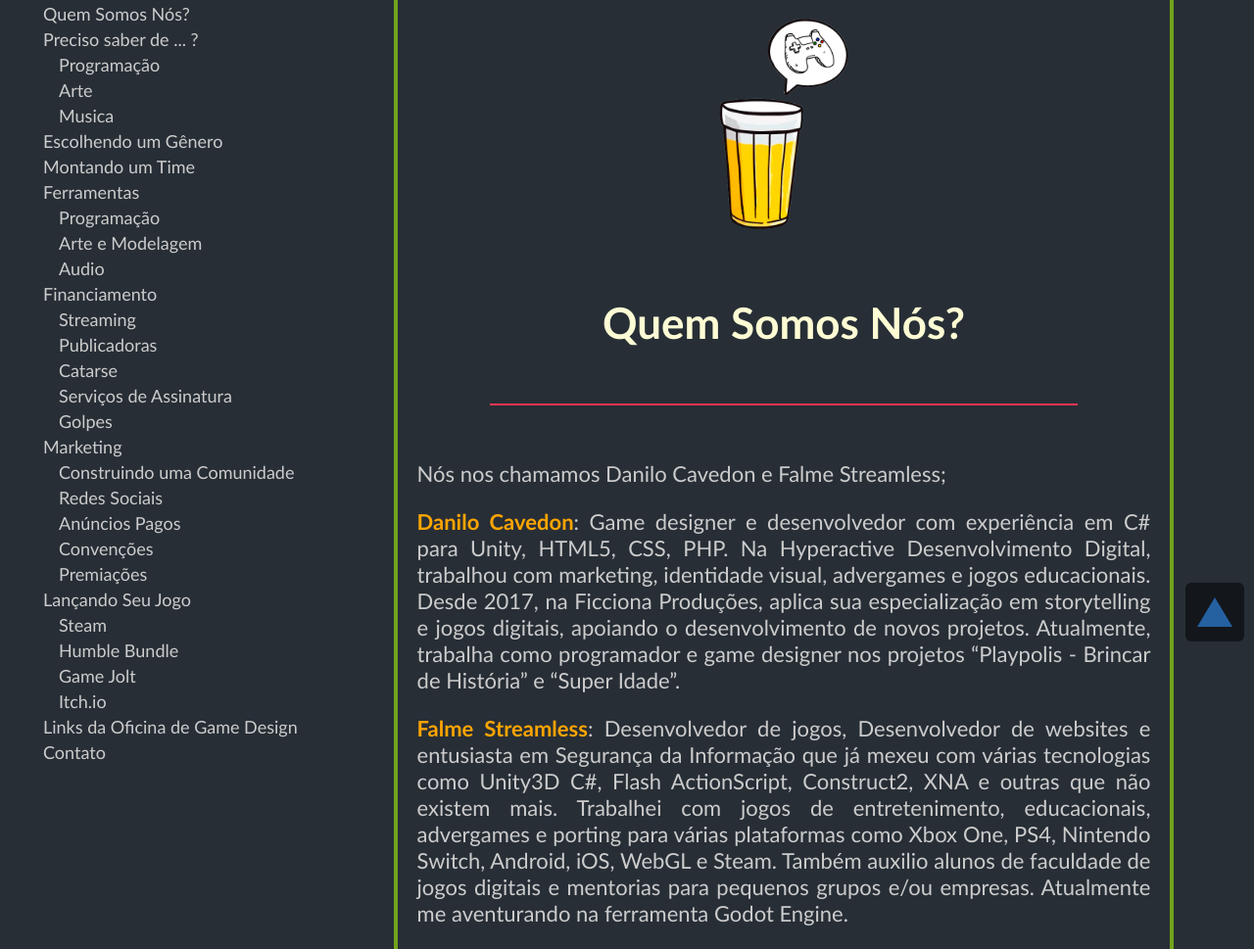
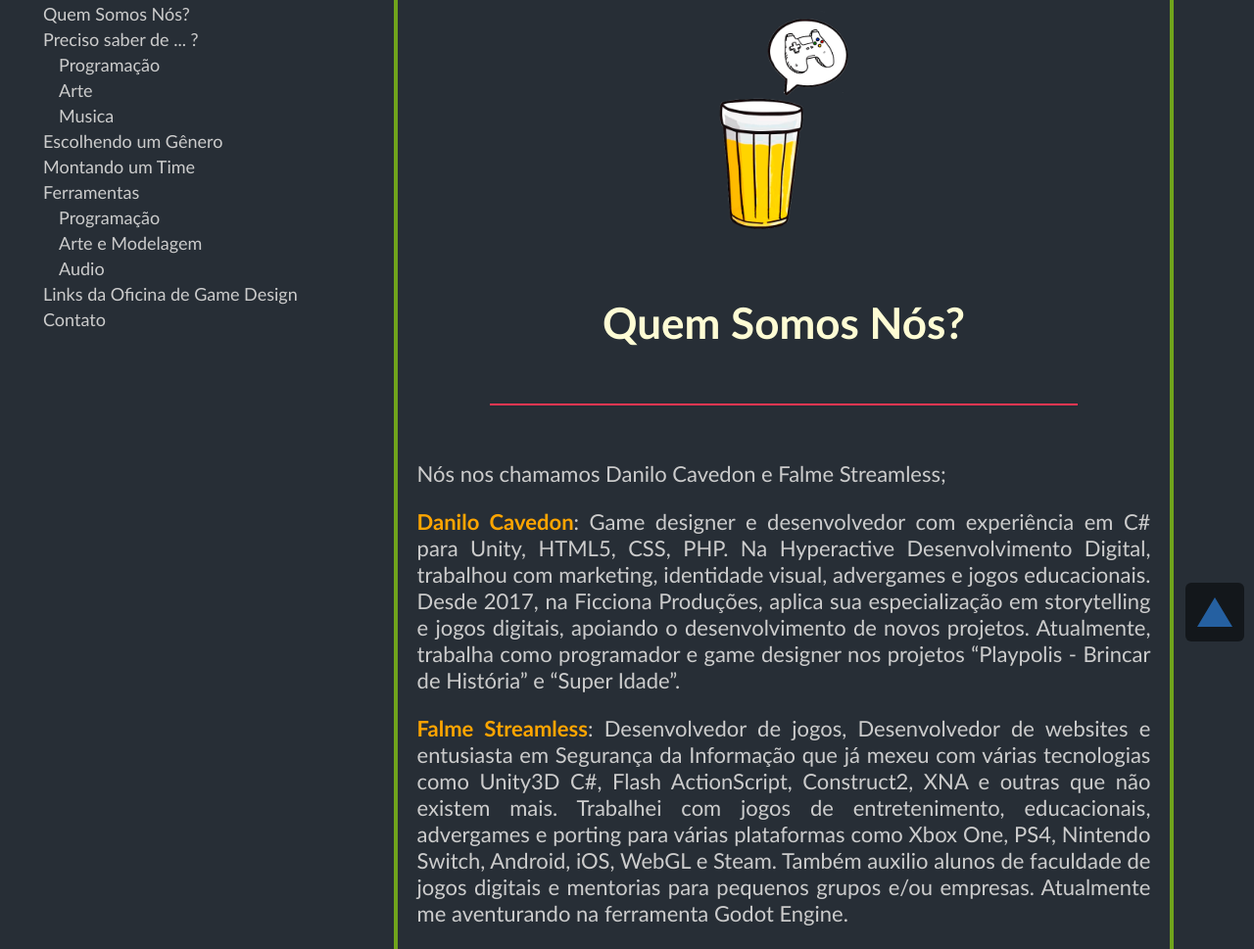
Before and after one commit to Falme/crie.games, a PHP site: page / in a window 1280 px wide. Shown: the part 135-1104 px from the top of the page at 98% size. Run offline with PHP 8.4, Linux system fonts and the light colour scheme.

Commit message:
Correção dos menus para as sessões removidas

```diff
--- a/index.php
+++ b/index.php
@@ -45,51 +45,6 @@
 						<ul>
 							<a href="#nav-tools-audio">Audio</a>
 						</ul>
-						<li><a href="#nav-finance">Financiamento</a></li>
-						<ul>
-							<a href="#nav-finance-stream">Streaming</a>
-						</ul>
-						<ul>
-							<a href="#nav-finance-publishers">Publicadoras</a>
-						</ul>
-						<ul>
-							<a href="#nav-finance-kick">Catarse</a>
-						</ul>
-						<ul>
-							<a href="#nav-finance-subscription">Serviços de Assinatura</a>
-						</ul>
-						<ul>
-							<a href="#nav-finance-scams">Golpes</a>
-						</ul>
-						<li><a href="#nav-marketing">Marketing</a></li>
-						<ul>
-							<a href="#nav-marketing-community">Construindo uma Comunidade</a>
-						</ul>
-						<ul>
-							<a href="#nav-marketing-socialmedia">Redes Sociais</a>
-						</ul>
-						<ul>
-							<a href="#nav-marketing-advertising">Anúncios Pagos</a>
-						</ul>
-						<ul>
-							<a href="#nav-marketing-conventions">Convenções</a>
-						</ul>
-						<ul>
-							<a href="#nav-marketing-awards">Premiações</a>
-						</ul>
-						<li><a href="#nav-launch">Lançando Seu Jogo</a></li>
-						<ul>
-							<a href="#nav-launch-steam">Steam</a>
-						</ul>
-						<ul>
-							<a href="#nav-launch-humble">Humble Bundle</a>
-						</ul>
-						<ul>
-							<a href="#nav-launch-jolt">Game Jolt</a>
-						</ul>
-						<ul>
-							<a href="#nav-launch-itch">Itch.io</a>
-						</ul>
 						<li><a href="#links-oficina">Links da Oficina de Game Design</a></li>
 						<li><a href="#contato">Contato</a></li>
 					</ol>
@@ -110,14 +65,6 @@
 
 					<?php include('includes/ferramentas.php'); ?>
 
-					<!--
-					<?php include('includes/arrecadar-dinheiro.php'); ?>
-
-					<?php include('includes/marketing.php'); ?>
-
-					<?php include('includes/publicar.php'); ?>
-					-->
-
 					<?php include('includes/oficina-links.php'); ?>
 
 					<?php include('includes/contato.php'); ?>
```
